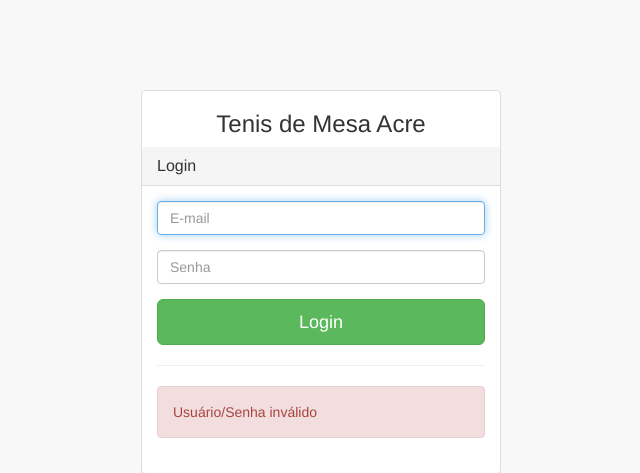
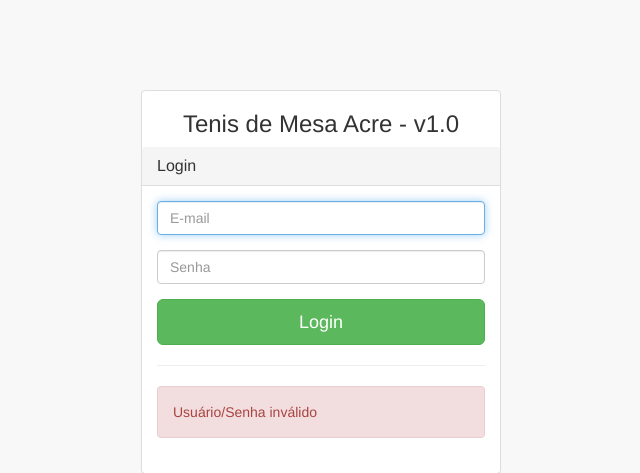
Before and after one commit to neyvo/Tmac, a PHP site: page /pages/login.php?erro=1 in a window 1280 px wide. Shown: the top 473 px of the page, without its empty margins (319-959 px from the left). Run offline with PHP 8.4, Linux system fonts and the light colour scheme; some libraries are stand-ins or nearby versions.

Commit message:
incluido a versão v1.0 no login

```diff
--- a/tm/pages/login.php
+++ b/tm/pages/login.php
@@ -56,7 +56,7 @@
             <div class="col-md-4 col-md-offset-4">
 
                 <div class="login-panel panel panel-default">
-                    <center><h3>Tenis de Mesa Acre</h3></center>
+                    <center><h3>Tenis de Mesa Acre - v1.0</h3></center>
                     <div class="panel-heading">
                         <h3 class="panel-title">Login</h3>
                     </div>
```
